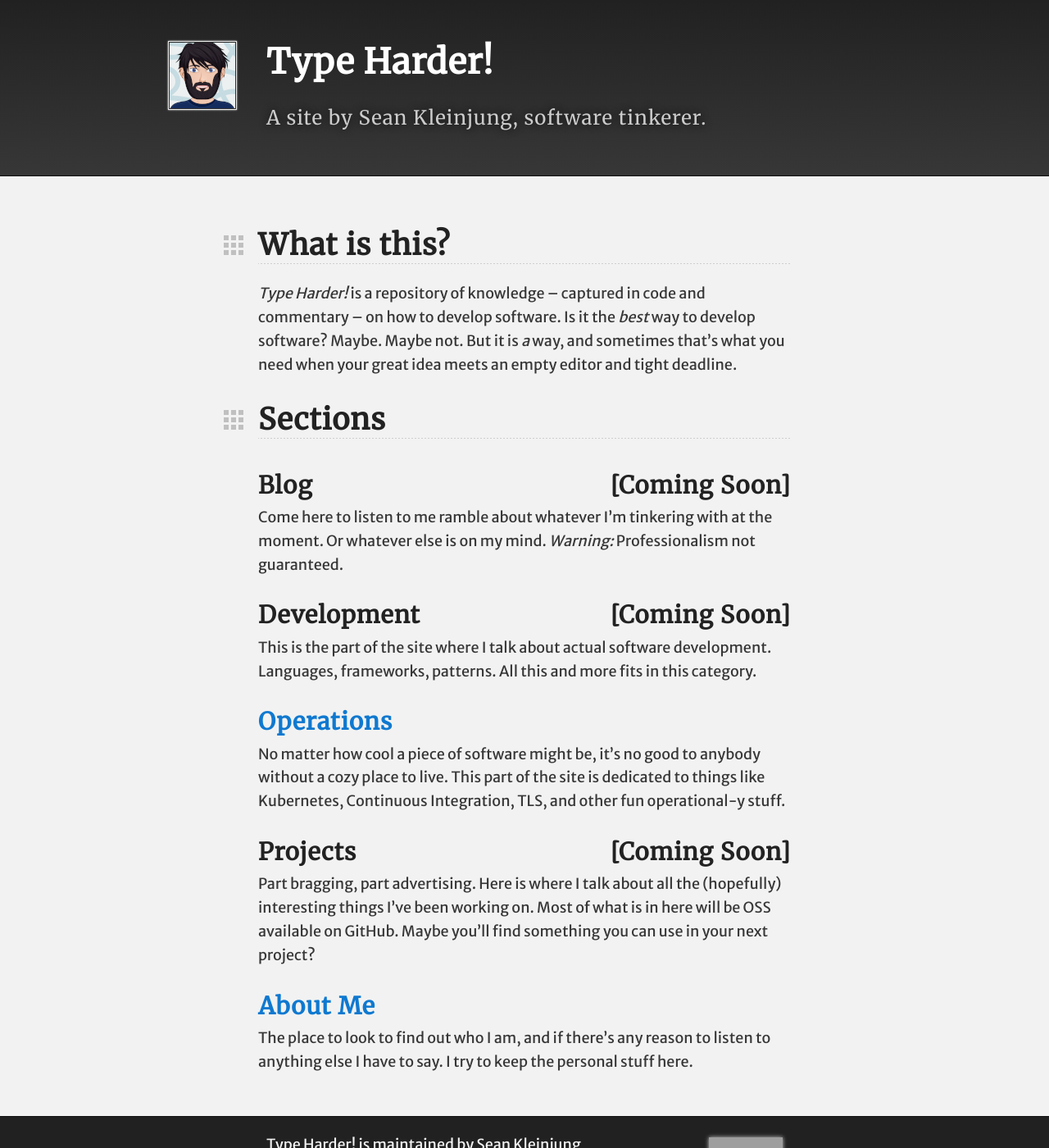
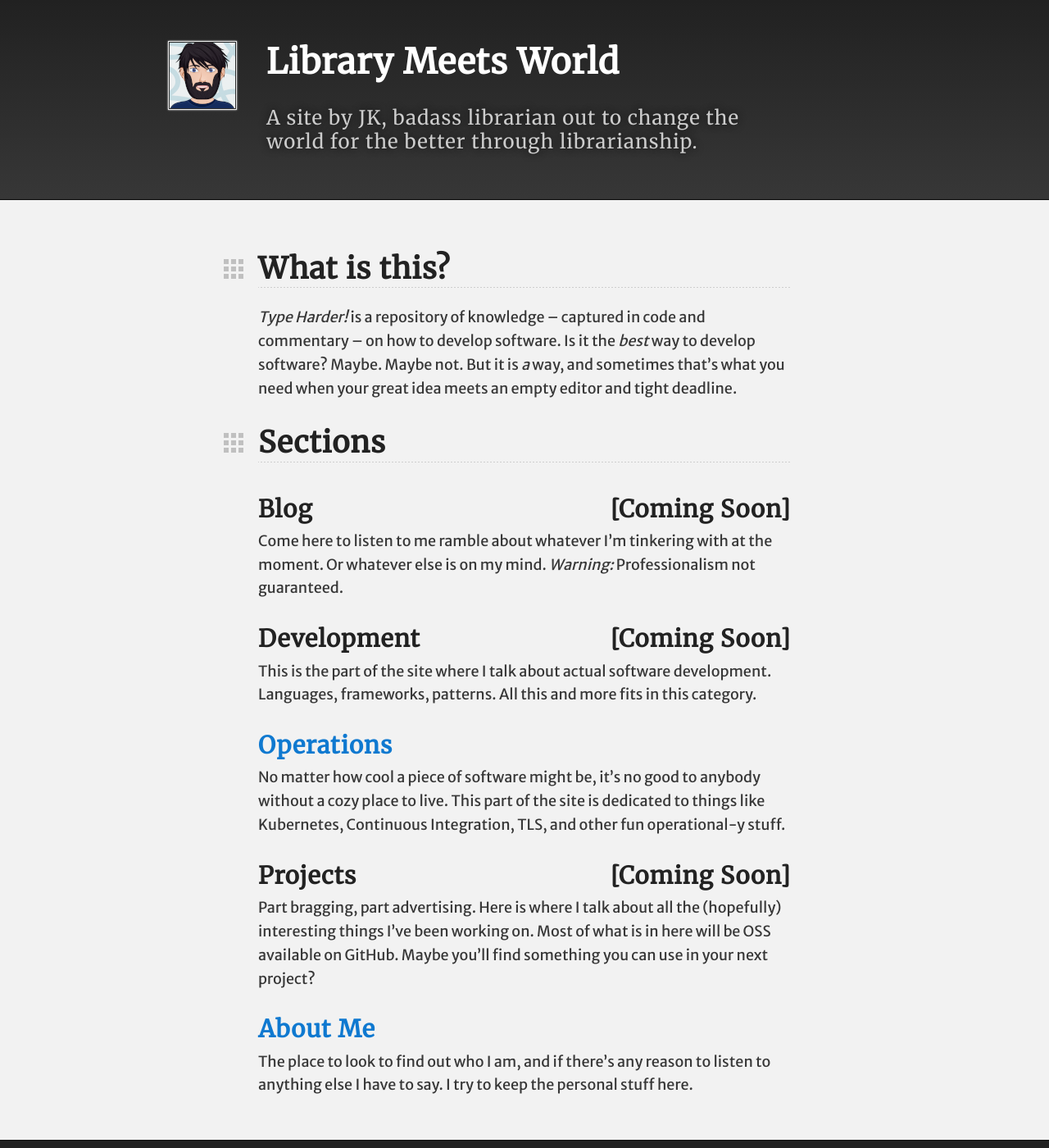
Before and after one commit to Waywocket/waywocket.github.io, a Jekyll site: the page built from index.md, in a window 1280 px wide and 1400 px high. Shown: the whole window at 82% size. Built offline with Jekyll 4.4.1, drawn with Linux system fonts in a browser that asks for light colours; our own code applies the rules of GitHub Pages for plain Markdown files; some of the changed text lies outside the part shown; grey boxes are pictures that could not be loaded.

Commit message:
Update _config.yml

```diff
--- a/_config.yml
+++ b/_config.yml
@@ -1,9 +1,9 @@
-url: "http://typeharder.com"
+url: "http://librarymeetsworld.com"
 
 permalink: /:categories/:year/:month/:day/:title/
 
-title: Type Harder!
-description: A site by Sean Kleinjung, software tinkerer.
-google_analytics: UA-135667639-3
+title: Library Meets World
+description: A site by JK, badass librarian out to change the world for the better through librarianship.
+
 
 markdown: kramdown
```
